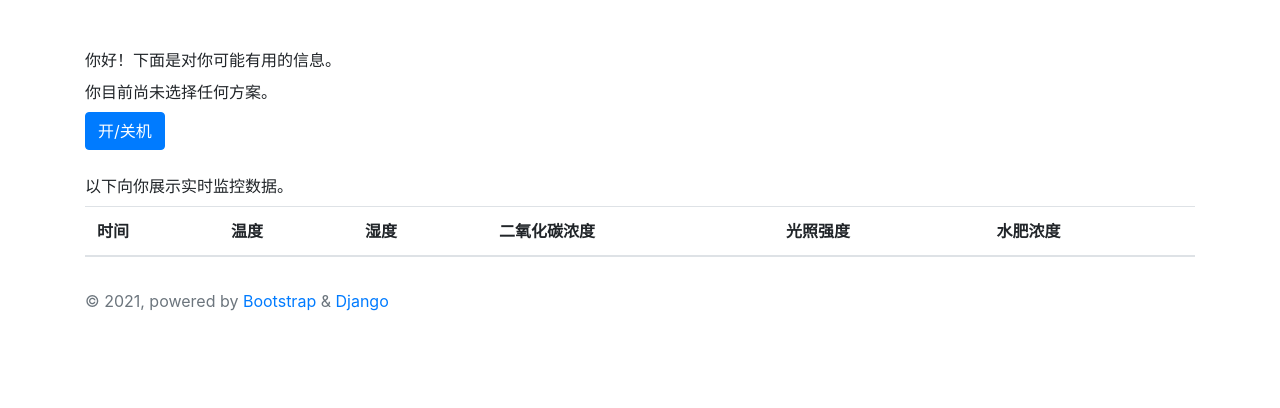
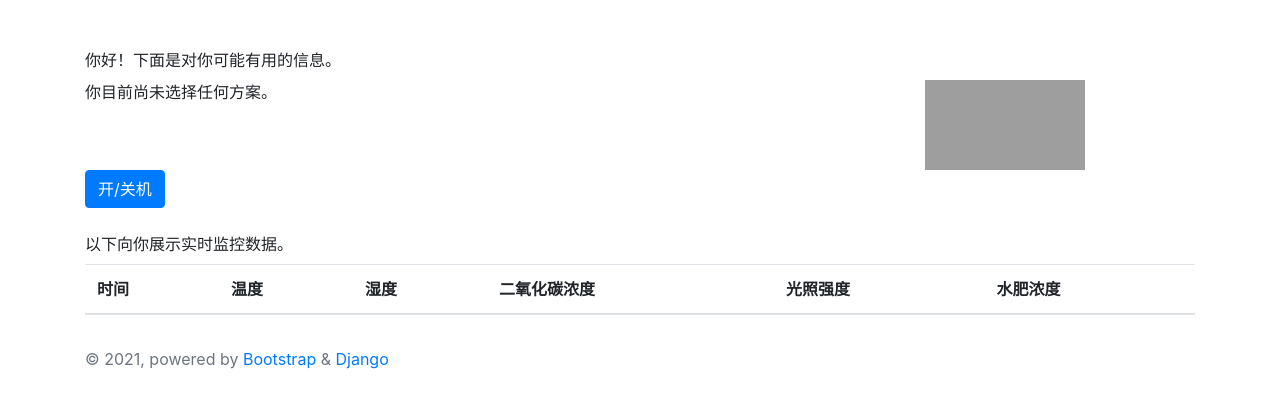
Before and after one commit to waser1999/mysite, a Django app: page /status.html in a window 1280 px wide. Shown: the part 56-464 px from the top of the page. Run offline with Django 3.2, Linux system fonts and the light colour scheme; the visitor is signed in with stand-in values (Sample User, id 1); lists and menus that the app fills with data are empty; grey boxes are pictures that could not be loaded.

Commit message:
1.5.1 运用sm.ms的图床服务间接实现图片显示

```diff
--- a/siteapp/models.py
+++ b/siteapp/models.py
@@ -23,6 +23,7 @@ class userInfo(models.Model):
     temp_h = models.BooleanField(default=False)         # 温度报警置位
     fei_h = models.BooleanField(default=False)          # 水肥添加置位
     error_s = models.CharField(default=0, max_length = 50)            # 机器错误状态（0为正常）
+    url_address = models.CharField(blank = True, null = True, max_length = 150)
 
 class idata(models.Model):
     user = models.CharField(max_length = 50)
--- a/siteapp/templates/baseLogin.html
+++ b/siteapp/templates/baseLogin.html
@@ -41,7 +41,7 @@
 
 <body>
     <nav class="navbar navbar-expand-md navbar-light bg-light">
-        <a class="navbar-brand">微型智能观赏植物工厂管理系统，版本1.5.0.</a>
+        <a class="navbar-brand">微型智能观赏植物工厂管理系统，版本1.5.1.</a>
     </nav>
     <br>
     {% block content %}{% endblock content %}
--- a/siteapp/templates/status.html
+++ b/siteapp/templates/status.html
@@ -7,22 +7,28 @@
   <br>
   <div>
     <label>你好！下面是对你可能有用的信息。</label><br>
+    <div class="row">
+      <div class="col-9">
         {% if status == 0 %}
         <label>你选择的植物培养方案：{{ data.plant }}，温度范围{{ data.temp_b }}℃~{{ data.temp_u }}℃，湿度范围{{ data.humi_b }}%~{{ data.humi_u }}%，</label>
         <label>二氧化碳浓度范围{{ data.co2_b }}~{{ data.co2_u }}，光照强度范围{{ data.light_b }}~{{ data.light_u }}，水肥浓度范围{{ data.fei_b }}%~{{ data.fei_u }}%。</label>
+        <label>你可以在右边看到最近的监控图像。</label>
         {% else %}
         <label>你目前尚未选择任何方案。</label>
         {% endif %}
-    <br>
+      </div>
+      <div>
+        <img src={{ image_url }} class="rounded float-right img-thumbnail" width="160px" height="90px"></a>
+      </div>
     </div>
     <form method="POST">
       {% csrf_token %}
       <button type="submit" class="btn btn-primary" name="off" value="on">开/关机</button>
     </form>
+  </div>
   <br>
   <table class="table">
     <label>以下向你展示实时监控数据。</label>
-    <img id="photo" src="{{ userInfo.photo.url }}">
     <thead>
       <tr>
         <th scope="col">时间</th>
--- a/siteapp/views.py
+++ b/siteapp/views.py
@@ -226,6 +226,7 @@ def status(request):
             "switch" : uplant["status"],
             "data" : data,
             "plist" : plist,
+            "image_url" : uplant["url_address"],
         }
     except Exception as e:
         sign = e
@@ -270,6 +271,9 @@ def sendApi(request):
             new_data['dateTime'] = datetime.today()
             idata.objects.create(**new_data)
 
+            image_url = str(request.POST.get('url',''))
+            userInfo.objects.filter(user = username).update(url_address = image_url)
+
             s = ""
             if new_data['temp'] > plant_data['temp_u'] + 20 and u['temp_h'] == False:
                 s += "你的设备出现异常高温，建议查看你的数据仪表板。\n"
```
Also changed, not shown: README.md, siteapp/migrations/0009_auto_20210323_1022.py (added). Lines whose indentation alone changed are shown as unchanged.
